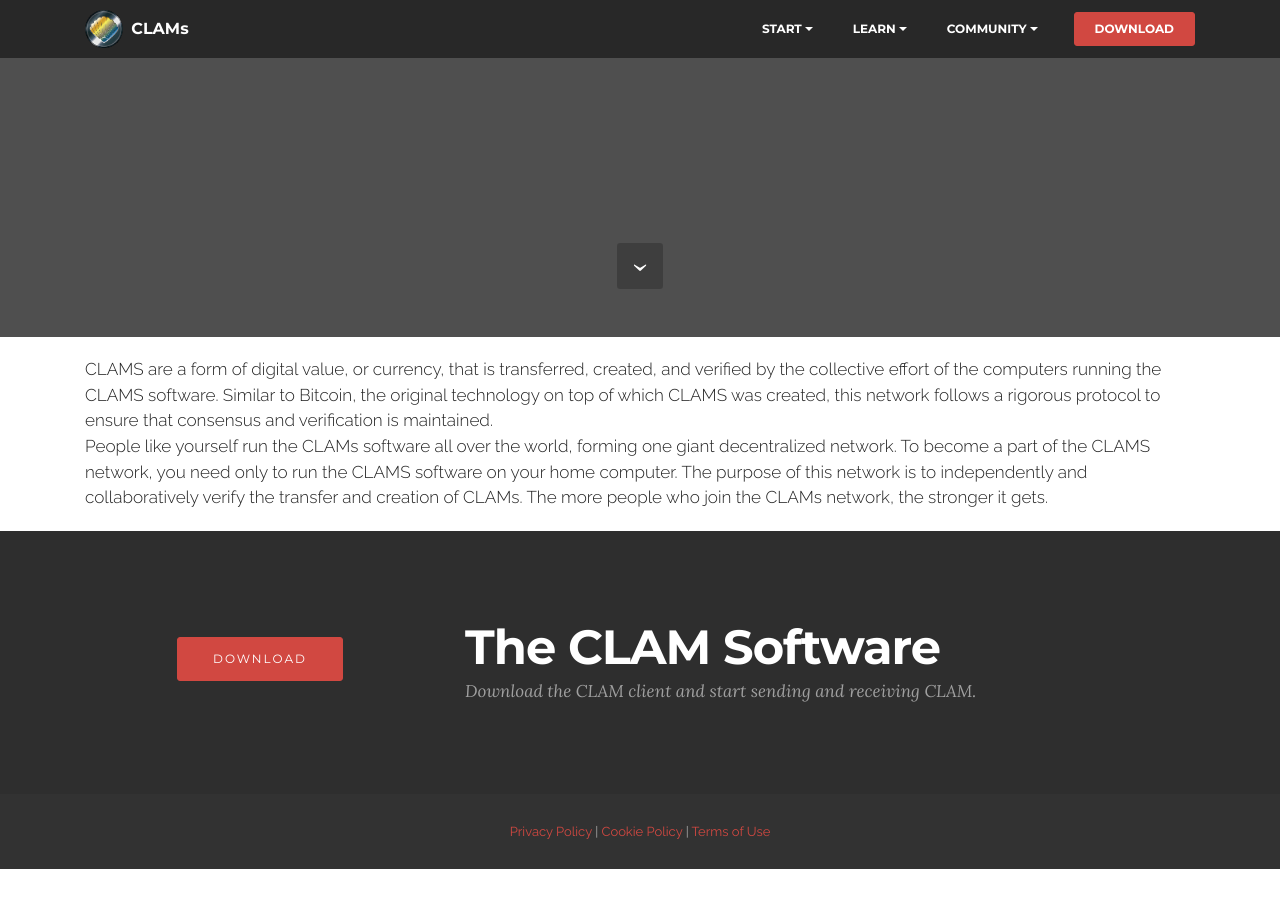
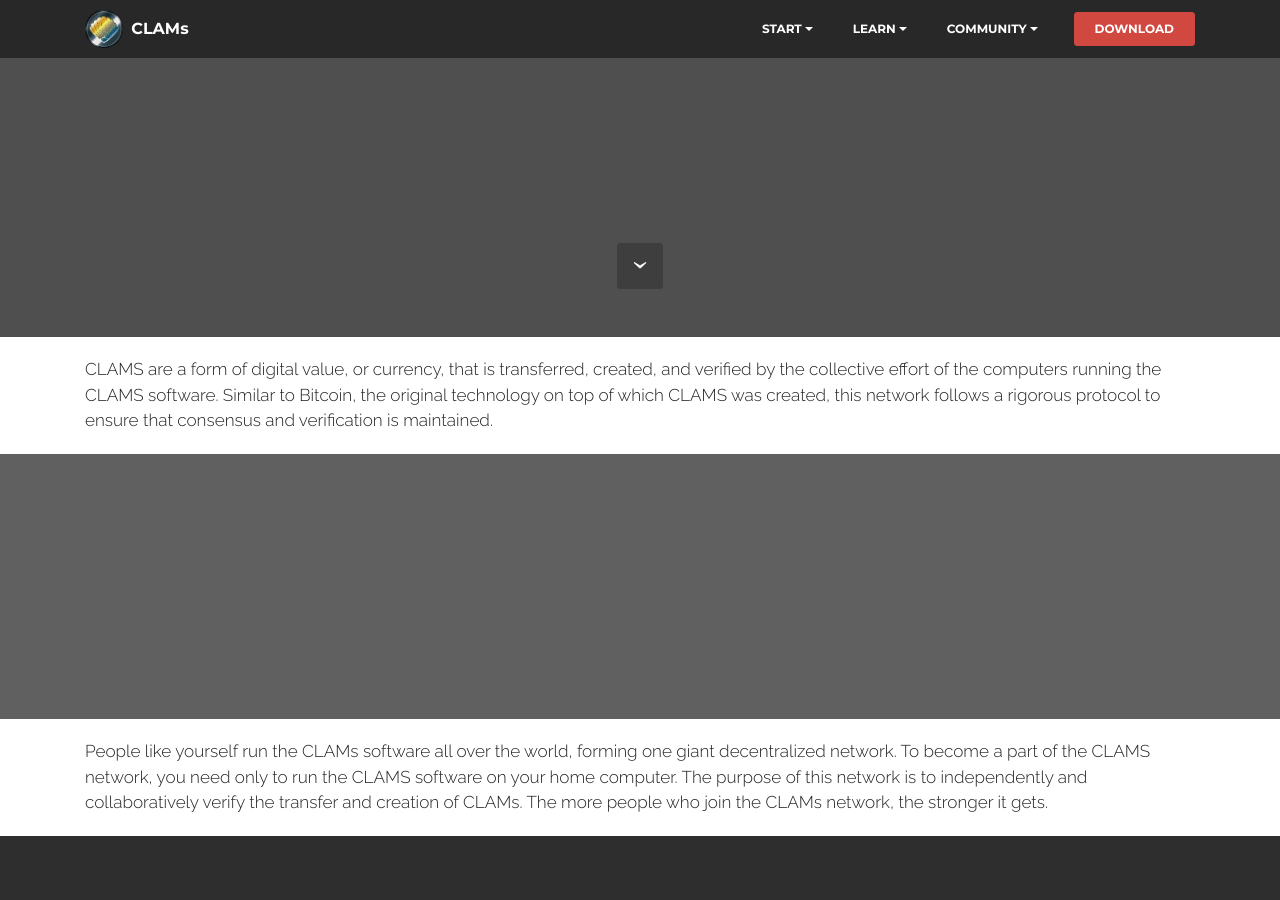
Before and after one commit to ClamProject/ClamProject.github.io, a Jekyll site: the page built from start/what-are-clams/index.html, in a window 1280 px wide and 900 px high, scrolled down 563 px. Built offline with Jekyll 4.4.1, drawn with Linux system fonts in a browser that asks for light colours; before the commit the page ends 1432 px from its top, so only the background shows below that.

Commit message:
Fiddle what are clams

```diff
--- a/start/what-are-clams/index.html
+++ b/start/what-are-clams/index.html
@@ -8,11 +8,22 @@ midtitle:
 midsubtitle:
 ---
 
-<section class="mbr-section article mbr-section__container" id="content6-x" style="background-color: rgb(255, 255, 255); padding-top: 20px; padding-bottom: 20px;">
+<section class="mbr-section article mbr-section__container" id="content1-z" style="background-color: rgb(255, 255, 255); padding-top: 20px; padding-bottom: 20px;">
 
     <div class="container">
         <div class="row">
             <div class="col-xs-12 lead"><p>CLAMS are a form of digital value, or currency, that is transferred, created, and verified by the collective effort of the computers running the CLAMS software.  Similar to Bitcoin, the original technology on top of which CLAMS was created, this network follows a rigorous protocol to ensure that consensus and verification is maintained.</p></div>
+        </div>
+    </div>
+
+</section>
+
+{% include pageMidTitle.html %}
+
+<section class="mbr-section article mbr-section__container" id="content1-z" style="background-color: rgb(255, 255, 255); padding-top: 20px; padding-bottom: 20px;">
+
+    <div class="container">
+        <div class="row">
             <div class="col-xs-12 lead"><p>People like yourself run the CLAMs software all over the world, forming one giant decentralized network. To become a part of the CLAMS network, you need only to run the CLAMS software on your home computer. The purpose of this network is to independently and collaboratively verify the transfer and creation of CLAMs. The more people who join the CLAMs network, the stronger it gets.</p></div>
         </div>
     </div>
```
